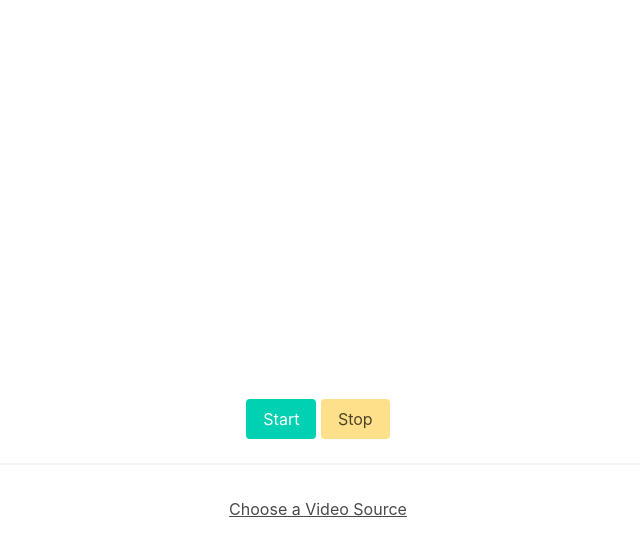
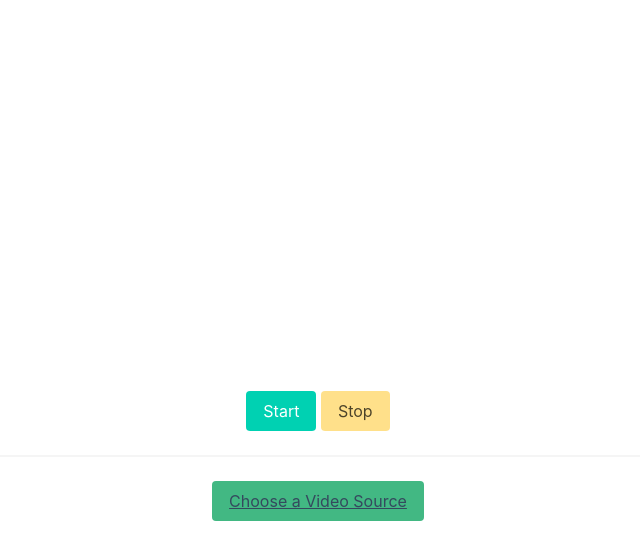
Before and after one commit to BomBoch/screen-recorder-electron, an Electron app: page src/index.html in a window 800 px wide. Shown: the part 79-638 px from the top of the page, without its empty margins (82-722 px from the left). Drawn offline with nearby package versions, Linux system fonts and the light colour scheme.

Commit message:
Add style for select screen button

```diff
--- a/src/index.css
+++ b/src/index.css
@@ -12,5 +12,10 @@ video {
 
 body {
   text-align: center;
-  padding-top: 20px;
+  padding-top: 12px;
 }
+
+#videoSelectBtn {
+  background-color: #42b883;
+  color: #35495e;
+}
```
